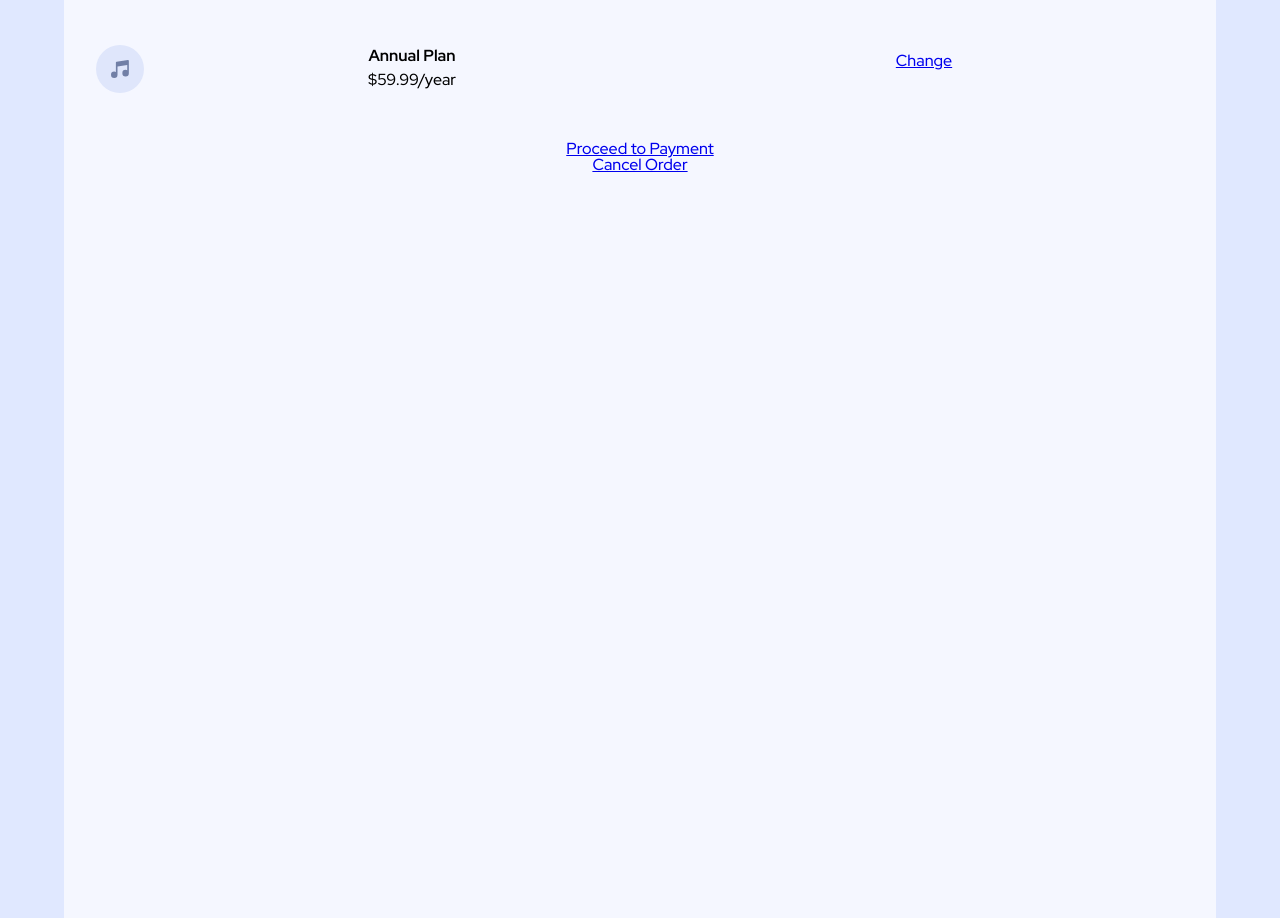
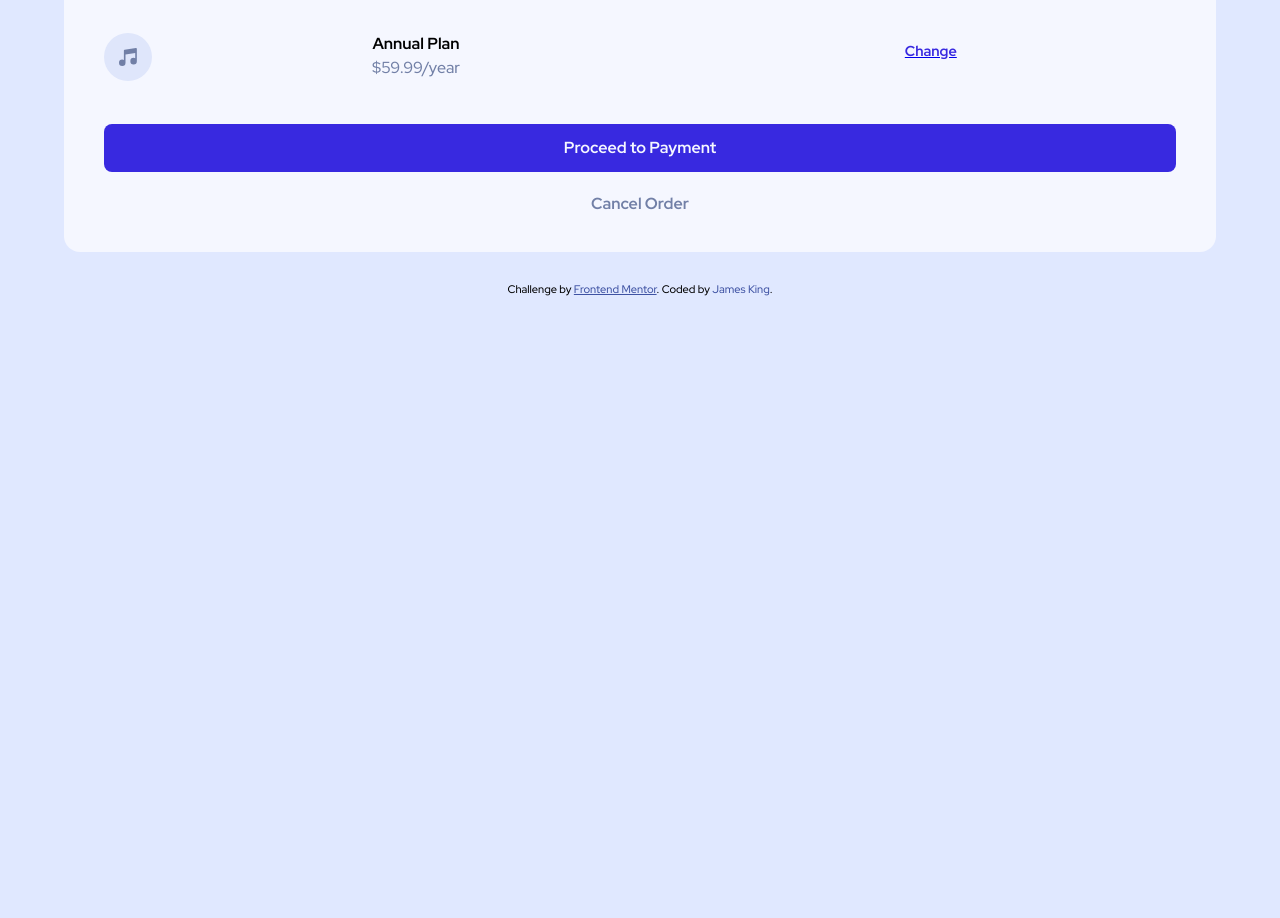
Before and after one commit to jamesaking02/order-summary, a plain HTML site: page index.html in a window 1280 px wide. Shown: the part 726-1644 px from the top of the page. After the commit the page ends 1022 px from the top, so only its background shows below. Drawn offline with Linux system fonts and the light colour scheme.

Commit message:
finishing touches on layout, payment bttn bg color, more colors, hover effects, and desktop query

```diff
--- a/index.html
+++ b/index.html
@@ -6,6 +6,7 @@
 
   <link rel="icon" type="image/png" sizes="32x32" href="./images/favicon-32x32.png">
   <link rel="stylesheet" href="style.css">
+  <link rel="stylesheet" href="reset.css">
   <title>Frontend Mentor | Order summary card</title>
 
   <!-- Feel free to remove these styles or customise in your own stylesheet 👍 -->
@@ -15,12 +16,12 @@
   </style>
 </head>
 <body>
-<div class="container">
+ <div class="container">
   <img src="./images/illustration-hero.svg" alt="">
   <div class="card">
     <h2>Order Summary</h2>
 
-    <p>You can now listen to millions of songs, audiobooks, and podcasts on any
+    <p class="summary">You can now listen to millions of songs, audiobooks, and podcasts on any
     device anywhere you like!</p>
 
 
@@ -32,16 +33,17 @@
       </div>
       <a href="#"><p>Change</p></a>
     </div>
-  <a href="#"><p>Proceed to Payment</p></a>
-  <a href="#"><p>Cancel Order</p></a>
+    <a href="#"><p>Proceed to Payment</p></a>
+    <a href="#"><p>Cancel Order</p></a>
   </div>
 </div>
 
 
 
+
   <div class="attribution">
     Challenge by <a href="https://www.frontendmentor.io?ref=challenge" target="_blank">Frontend Mentor</a>.
-    Coded by <a href="#">Your Name Here</a>.
+    Coded by <a href="#">James King</a>.
   </div>
 </body>
 </html>
--- /dev/null
+++ b/reset.css
@@ -0,0 +1,51 @@
+html, body, div, span, object, iframe,
+h1, h2, h3, h4, h5, h6, p, blockquote, pre,
+abbr, address, cite, code,
+del, dfn, em, img, ins, kbd, q, samp,
+small, strong, sub, sup, var,
+b, i,
+dl, dt, dd, ol, ul, li,
+fieldset, form, label, legend,
+table, caption, tbody, tfoot, thead, tr, th, td,
+article, aside, canvas, details, figcaption, figure,
+footer, header, hgroup, menu, nav, section, summary,
+time, mark, audio, video {
+    margin:0;
+    padding:0;
+    border:0;
+    outline:0;
+    font-size:100%;
+    vertical-align:baseline;
+    background:transparent;
+}
+
+body {
+    line-height:1;
+}
+
+article,aside,details,figcaption,figure,
+footer,header,hgroup,menu,nav,section {
+    display:block;
+}
+
+nav ul {
+    list-style:none;
+}
+
+blockquote, q {
+    quotes:none;
+}
+
+blockquote:before, blockquote:after,
+q:before, q:after {
+    content:'';
+    content:none;
+}
+
+a {
+    margin:0;
+    padding:0;
+    font-size:100%;
+    vertical-align:baseline;
+    background:transparent;
+}
--- a/style.css
+++ b/style.css
@@ -1,58 +1,5 @@
 @charset "utf-8";
 @import url('https://fonts.googleapis.com/css2?family=Red+Hat+Display:wght@500;700;900&display=swap');
-/*RESET STYLES*/
-html, body, div, span, object, iframe,
-h1, h2, h3, h4, h5, h6, p, blockquote, pre,
-abbr, address, cite, code,
-del, dfn, em, img, ins, kbd, q, samp,
-small, strong, sub, sup, var,
-b, i,
-dl, dt, dd, ol, ul, li,
-fieldset, form, label, legend,
-table, caption, tbody, tfoot, thead, tr, th, td,
-article, aside, canvas, details, figcaption, figure,
-footer, header, hgroup, menu, nav, section, summary,
-time, mark, audio, video {
-    margin:0;
-    padding:0;
-    border:0;
-    outline:0;
-    font-size:100%;
-    vertical-align:baseline;
-    background:transparent;
-}
-
-body {
-    line-height:1;
-}
-
-article,aside,details,figcaption,figure,
-footer,header,hgroup,menu,nav,section {
-    display:block;
-}
-
-nav ul {
-    list-style:none;
-}
-
-blockquote, q {
-    quotes:none;
-}
-
-blockquote:before, blockquote:after,
-q:before, q:after {
-    content:'';
-    content:none;
-}
-
-a {
-    margin:0;
-    padding:0;
-    font-size:100%;
-    vertical-align:baseline;
-    background:transparent;
-}
-/*END OF RESET STYLES*/
 :root { /*declaring color variables)*/
   --pale-blue: hsl(225, 100%, 94%);
   --bright-blue: hsl(245, 75%, 52%);
@@ -63,7 +10,10 @@ a {
 
 *{box-sizing: border-box;}
 
-html {
+html > body {
+  background-image: url(./images/pattern-background-mobile.svg);
+  background-repeat: no-repeat;
+  background-size: contain;
   background-color: var(--pale-blue);
 }
 
@@ -82,28 +32,35 @@ body {
 .container {
   background-color: var(--very-pale-blue);
   display: grid;
-  grid-template: 1fr 2fr / 1fr;
-  margin: 4em auto;
+  grid-template: 1fr auto / 1fr;
+  margin: 2em auto;
   width: 90%;
   border-radius: 1em;
+  text-align: center;
 }
 
 .card {
-  padding: 2em;
+  padding: 2.5em;
 }
 
-h2 {
+div > h2 {
   font-weight: 900;
   font-size: 1.5em;
   margin-bottom: 1em;
 }
 
+p.summary {
+  line-height: 1.8em;
+  color: var(--desaturated-blue);
+  font-size: 0.95rem;
+}
+
 .payplan {
   display: grid;
-  grid-template: 1fr 1fr / auto 1fr 1fr;
+  grid-template: 30px 1fr / auto 1fr 1fr;
   grid-template-areas:
   "img plice change"
-  "img plice ......";
+  "... plice ......";
 }
 
 .payplan {
@@ -128,14 +85,63 @@ h2 {
 }
 
 .planprice > p:nth-of-type(2) {
-  /* grid-area: price; */
+  color: var(--desaturated-blue);
 }
 
-.payplan > a > p:first-of-type {
-  margin-top: 0.5em;
+.payplan > a > p:first-of-type { /*CHANGE LINK*/
+  margin-top: 0.8em;
+  margin-left: 1.5em;
+  font-size: 0.9rem;
+  color: var(--bright-blue);
+  font-weight: 700;
   grid-area: change;
 }
 
+div.card > a:first-of-type, a:nth-of-type(2) {
+  text-decoration: none;
+}
+
+div.card > a:first-of-type { /*PROCEED BUTTON*/
+  background-color: var(--bright-blue);
+  display: block;
+  padding: 1em;
+  margin-bottom: 1.5em;
+  border-radius: 0.5em;
+
+  color: var(--very-pale-blue);
+  font-weight: 700;
+}
+
+div.card > a:nth-of-type(2) { /*CANCEL BUTTON*/
+  color: var(--desaturated-blue);
+  font-weight: 700;
+}
+
+/* HOVER STYLES */
+.payplan > a:first-of-type:hover {
+  opacity: 0.7;
+  text-decoration: none;
+}
+
+div.card > a:first-of-type:hover {
+  transition: 0.4s ease;
+  opacity: 0.7;
+}
+
+div.card > a:nth-of-type(2):hover {
+  transition: 0.4s ease;
+  color: var(--dark-blue);
+}
 @media only screen and (min-width: 1440px) {
+  html > body {
+    background-image: url(./images/pattern-background-desktop.svg);
+    background-repeat: no-repeat;
+    background-size: contain;
+    background-color: var(--pale-blue);
+  }
 
+  .container {
+    margin-top: 9em;
+    width: 20%;
+  }
 }
```
